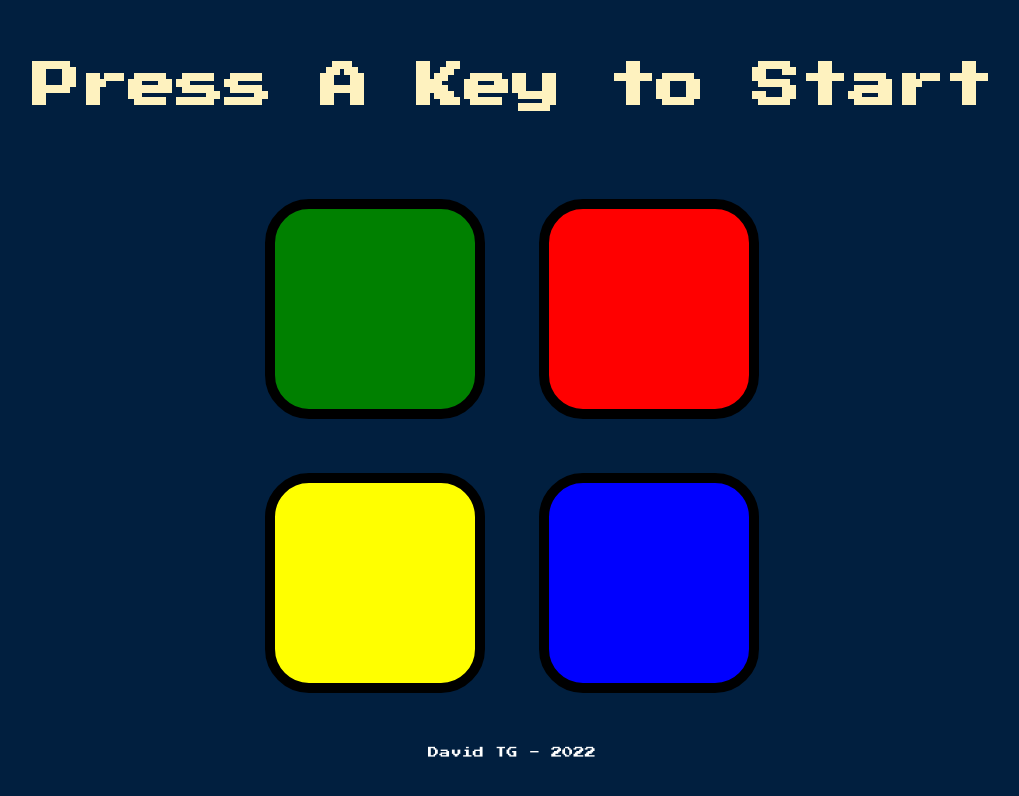
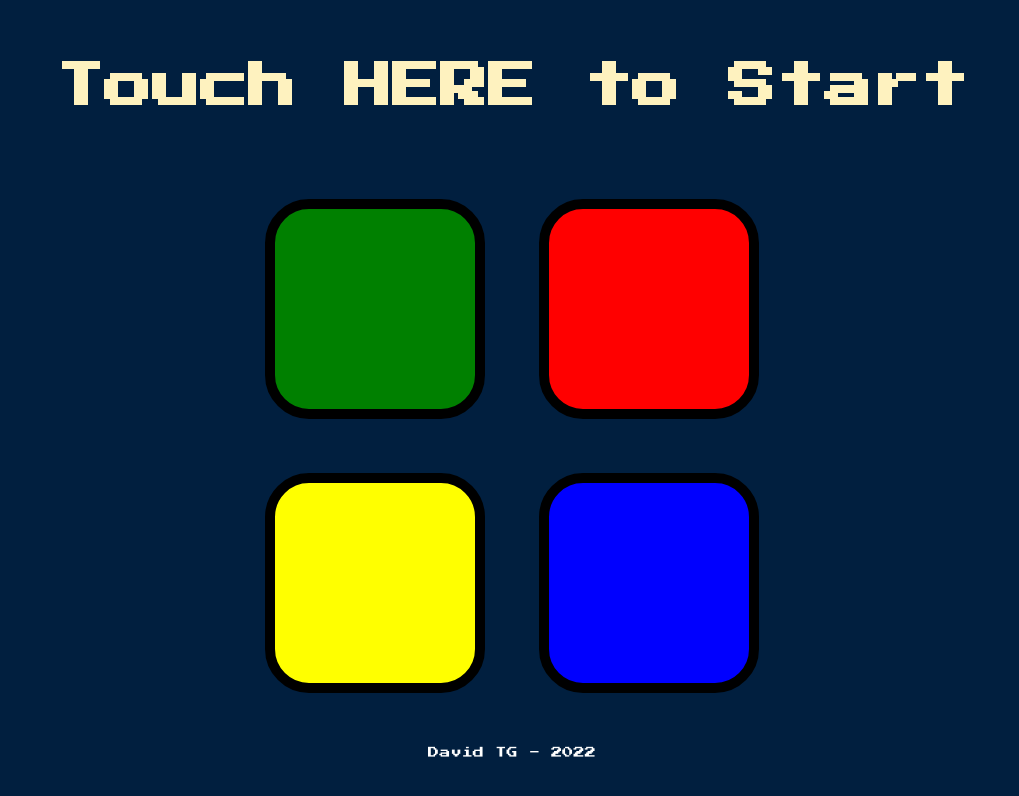
Before and after one commit to DavidTG7/simon_game, a plain HTML site: page index.html in a window 1280 px wide. Shown: the whole page, without its empty margins (128-1147 px from the left). Drawn offline with nearby package versions, Linux system fonts and the light colour scheme.

Commit message:
:rocket: HTML file for Simon game

```diff
--- a/index.html
+++ b/index.html
@@ -9,7 +9,7 @@
 </head>
 
 <body>
-  <h1 id="level-title">Press A Key to Start</h1>
+  <h1 id="level-title">Touch HERE to Start</h1>
   <h2></h2>
   <div class="container">
     <div class="row">
```
